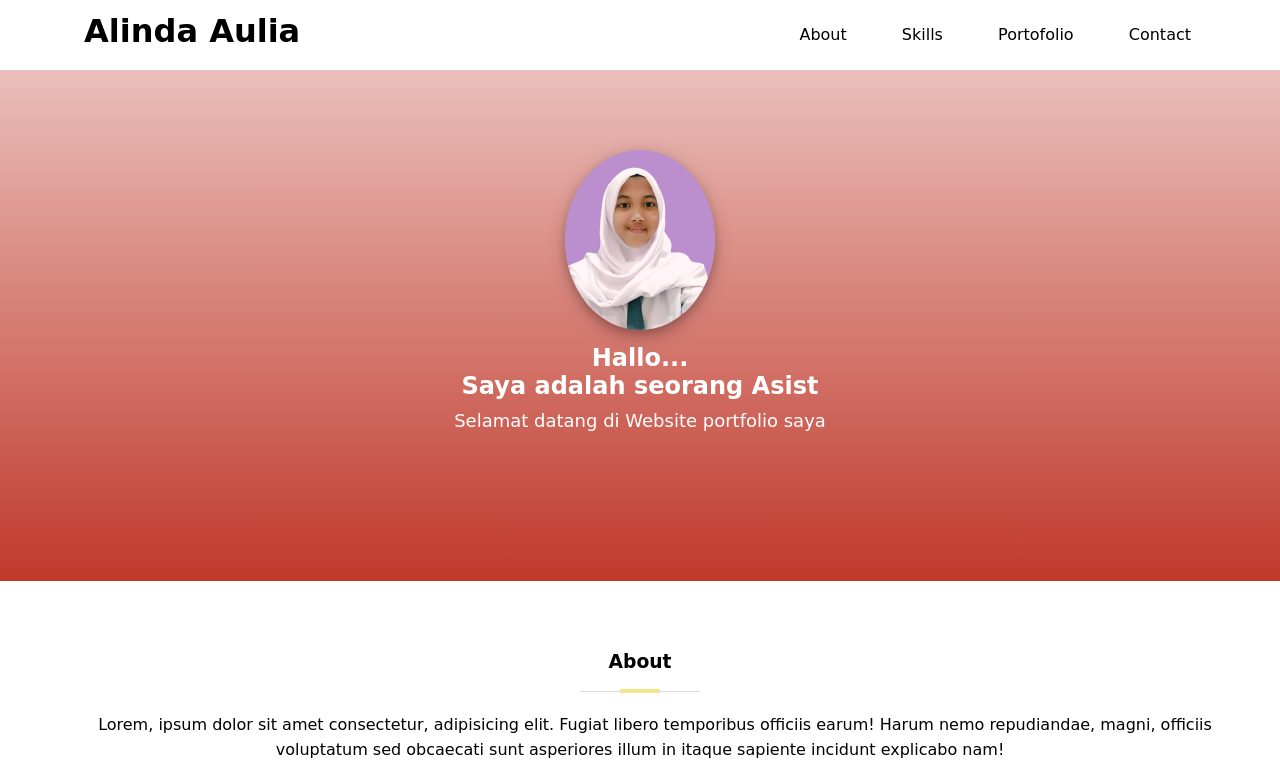
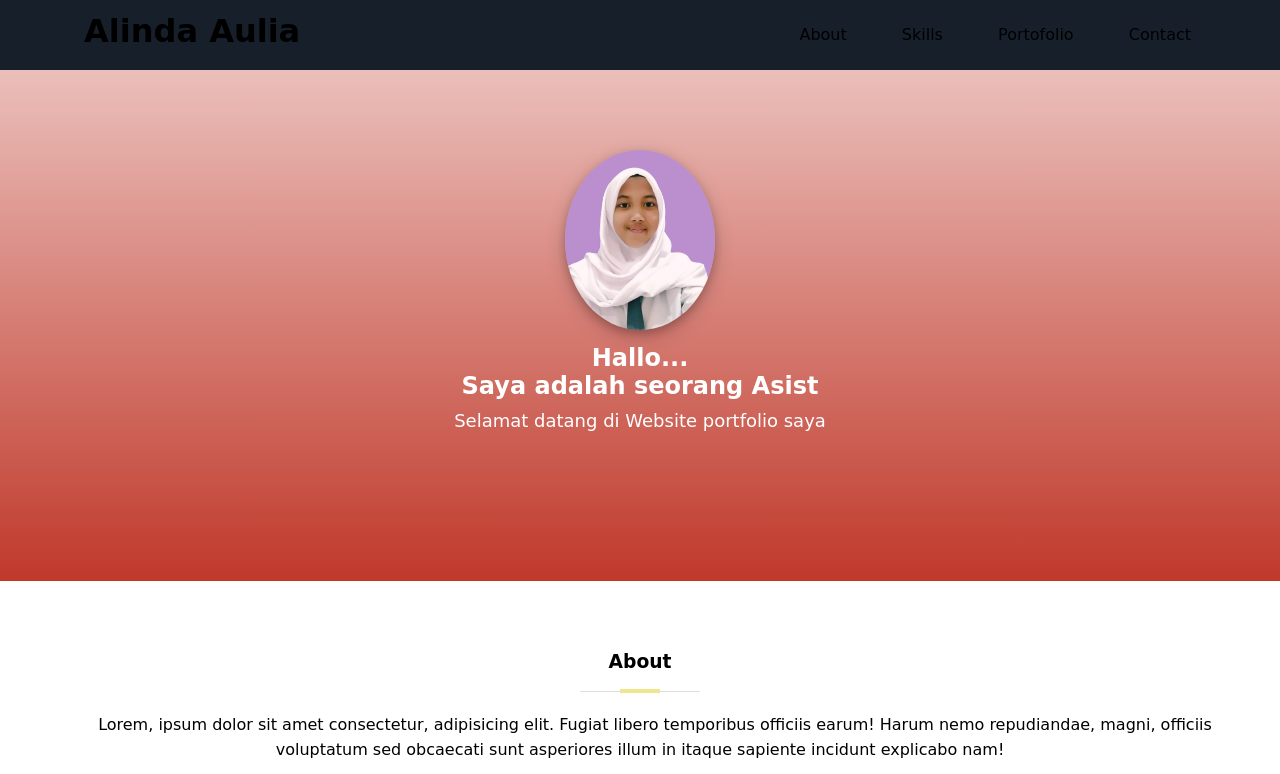
Before and after one commit to alindaarniati/Portofolio_Alinda, a plain HTML site: page index.html in a window 1280 px wide. Shown: the top 774 px of the page. Drawn offline with Linux system fonts and the light colour scheme; a web font is replaced by a local one.

Commit message:
Update style.css
ganti warna header

```diff
--- a/css/style.css
+++ b/css/style.css
@@ -8,7 +8,7 @@
 header {
 	height: 70px;
 	width: 100%;
-	background-color: #fff;
+	background-color: #17202A;
 	position: fixed;
 }
 header ul {
```
